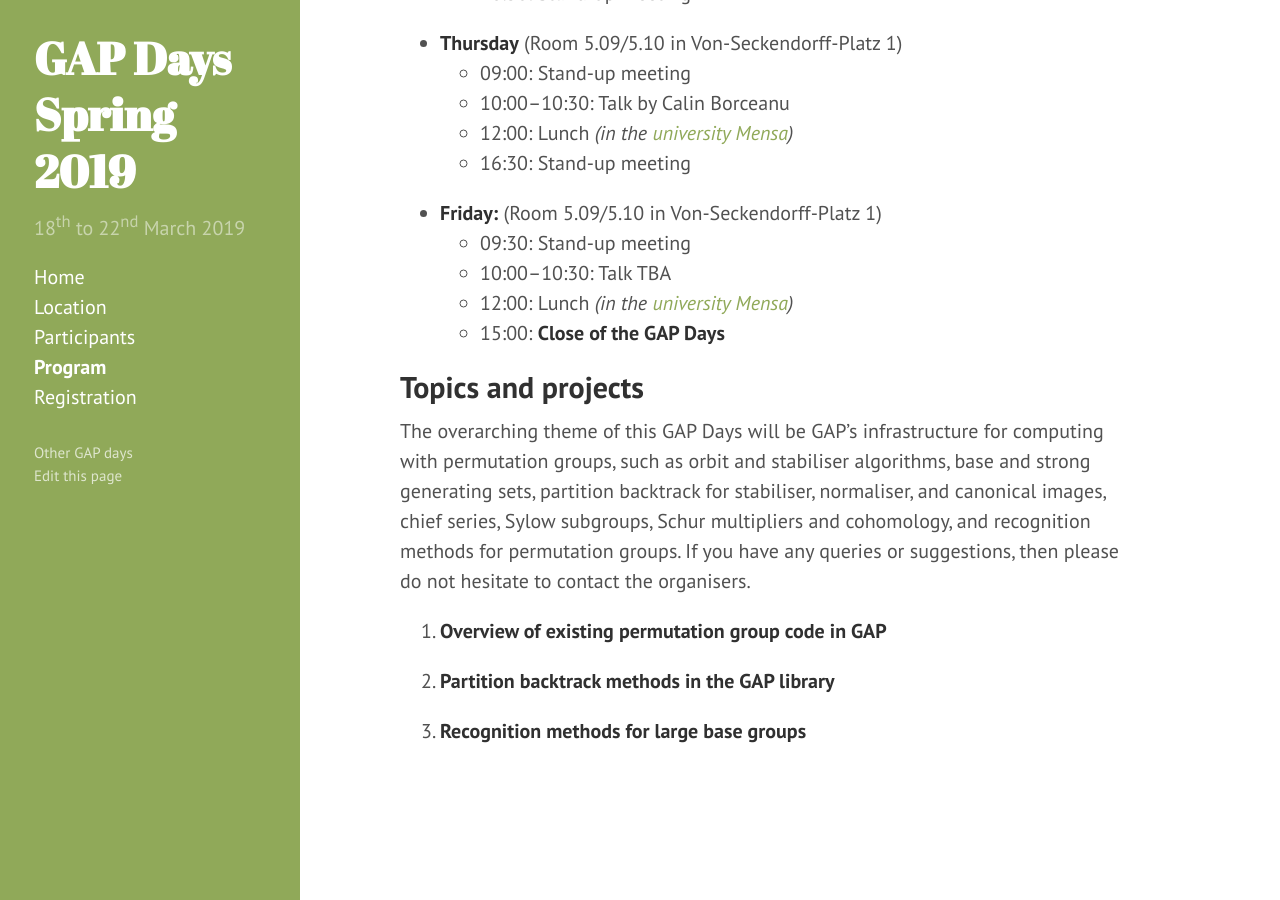
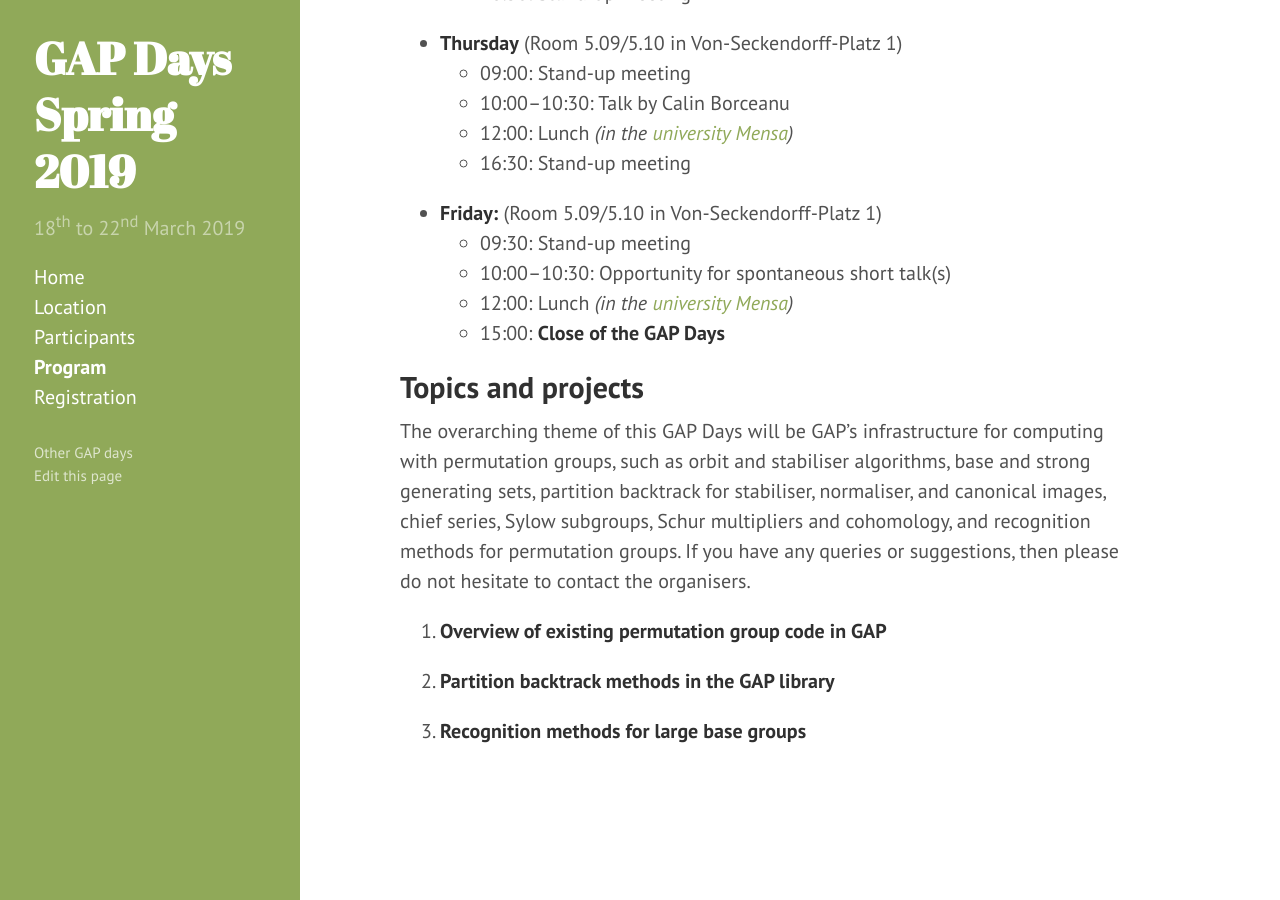
Before and after one commit to jesusmartinez-garcia/2020-01-21-colchester-workshop, a Jekyll site: the page built from program.md, in a window 1280 px wide and 900 px high, scrolled down 1178 px. Built offline with Jekyll 4.4.1, drawn with Linux system fonts in a browser that asks for light colours.

Commit message:
Probably no proper talk on Friday

```diff
--- a/program.md
+++ b/program.md
@@ -53,7 +53,7 @@ schedule is currently liable to change significantly.**
 
 - **Friday:** (Room 5.09/5.10 in Von-Seckendorff-Platz 1)
   - 09:30: Stand-up meeting
-  - 10:00–10:30: Talk TBA
+  - 10:00–10:30: Opportunity for spontaneous short talk(s)
   - 12:00: Lunch *(in the [university Mensa](https://www.studentenwerk-halle.de/mensen-cafebars/mensen-in-halle/heidemensa-mit-cafebar/))*
   - 15:00: **Close of the GAP Days**
 
```
